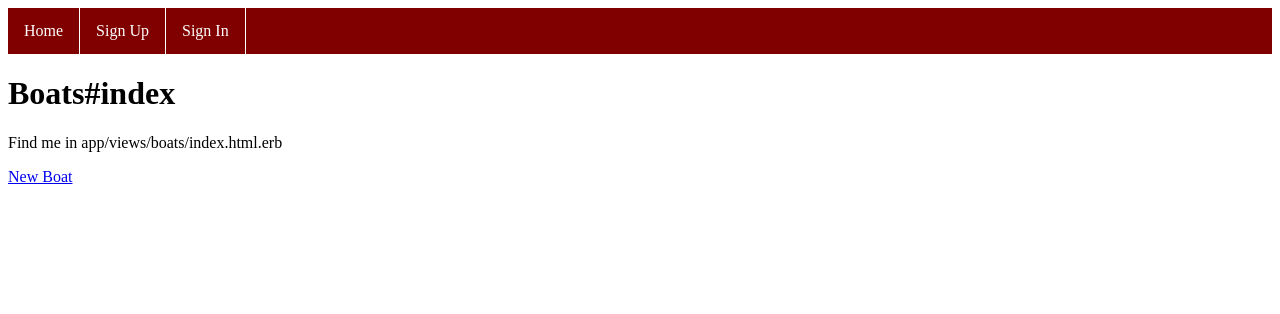
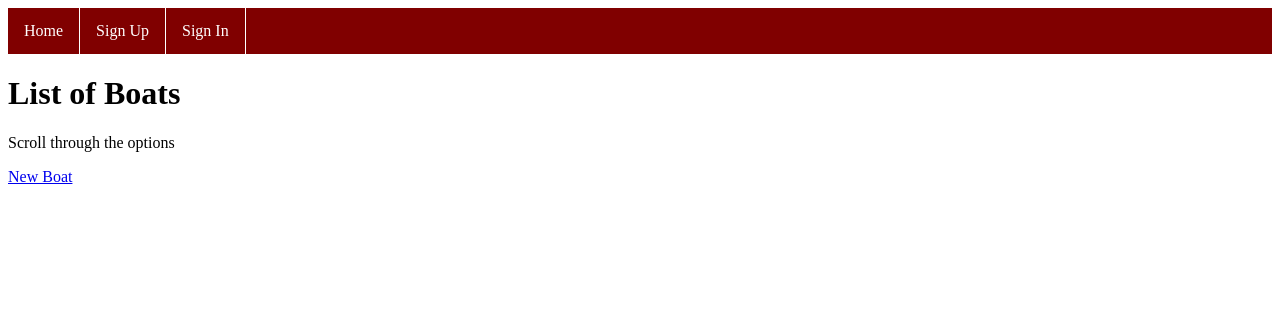
Before and after one commit to bakeehan/nycda-project9_shipped, a Rails app: page /boats in a window 1280 px wide. Shown: the top 314 px of the page. Run offline with Rails 7, Linux system fonts and the light colour scheme; data that the repository does not hold is empty; style sheets or scripts are compiled from the project's sources; parts of the project's set-up code (start-up, migrations or seed data) failed here and were passed over; some libraries are stand-ins or nearby versions.

```diff
--- a/app/views/boats/edit.html.erb
+++ b/app/views/boats/edit.html.erb
@@ -1,6 +1,6 @@
 <div class="boatEdit">
-<h1>Boats#edit</h1>
-<p>Find me in app/views/boats/edit.html.erb</p>
+<h1>Edit Boat</h1>
+<p>Complete the following: </p>
 
 <%= form_for @boat do |f| %>
 <p>Name: <%= f.text_field :name %></p>
--- a/app/views/boats/index.html.erb
+++ b/app/views/boats/index.html.erb
@@ -5,14 +5,14 @@
 <% end %>
 
 <div class="boatIndex">
-<h1>Boats#index</h1>
-<p>Find me in app/views/boats/index.html.erb</p>
+<h1>List of Boats</h1>
+<p>Scroll through the options</p>
 
 <%= link_to "New Boat", new_boat_path %>
 <br>
 <br>
 <% @boats.each do |b| %>
-<div><a href="/boats/<%= b.id %>"><%= b.name %></a></div>
+<div class="boatName"><a href="/boats/<%= b.id %>" target="_blank"><%= b.name %></a></div>
 <% if b.image.file? %>
 <%= image_tag b.image.url(:medium) %>
 <% else %>
--- a/app/views/boats/new.html.erb
+++ b/app/views/boats/new.html.erb
@@ -1,6 +1,6 @@
 <div class="boatNew">
-<h1>Boats#new</h1>
-<p>Find me in app/views/boats/new.html.erb</p>
+<h1>Create a New Boat</h1>
+<p>Complete the following: </p>
 
 <%= form_for @boat, hmtl: { multipart: true } do |f| %>
 <p>Name: <%= f.text_field :name %></p>
--- a/app/views/boats/show.html.erb
+++ b/app/views/boats/show.html.erb
@@ -5,8 +5,8 @@
 <% end %>
 
 <div class=boatShow>
-<h1>Boats#show</h1>
-<p>Find me in app/views/boats/show.html.erb</p>
+<h1>Boats</h1>
+
 
 
 
```
Also changed, not shown: app/assets/stylesheets/_boat.scss (+17 -0 lines).
